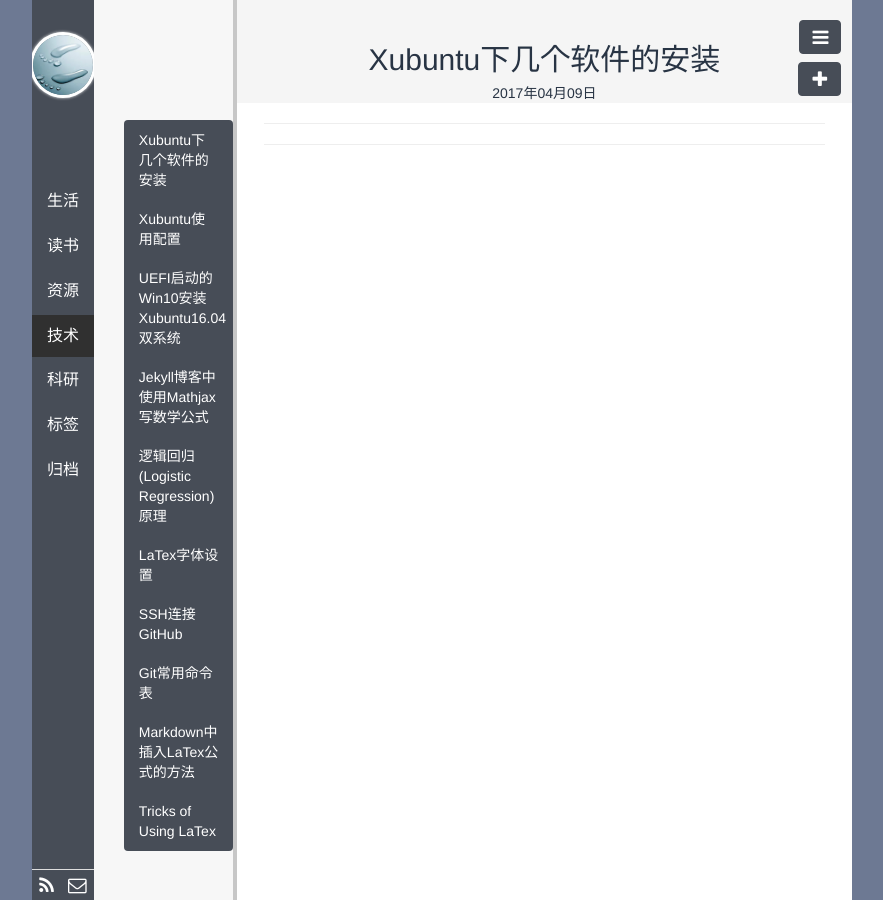
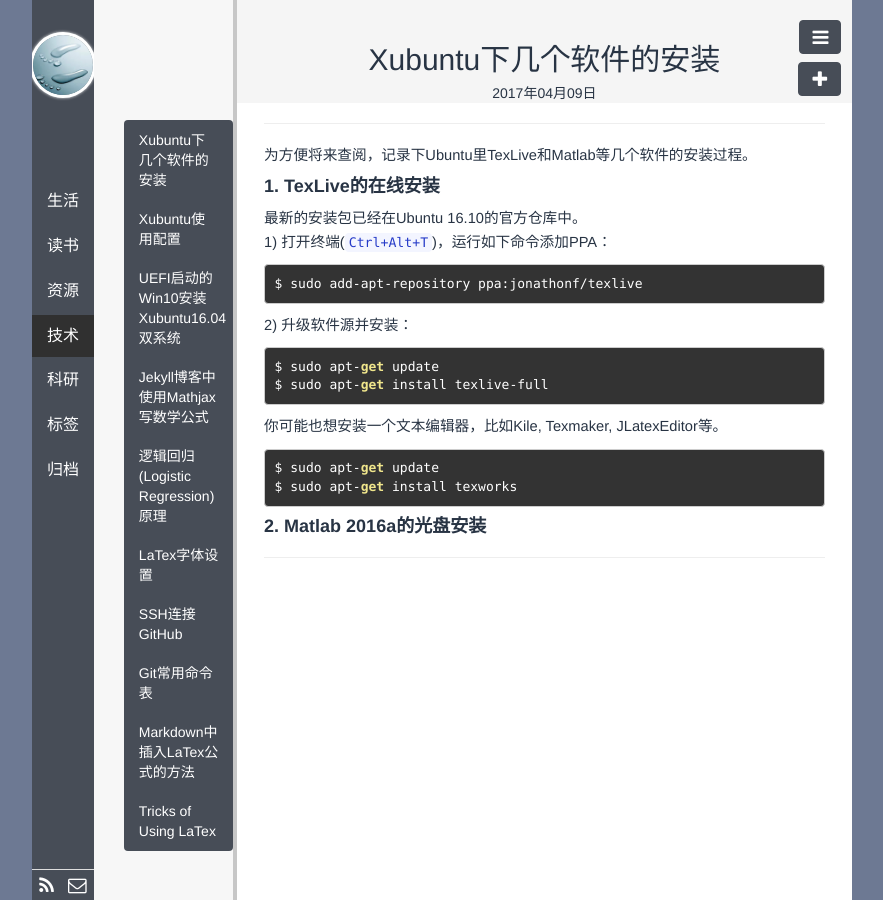
Before and after one commit to polyHong/polyHong.github.io, a Jekyll site: the page built from _posts/tech/2017-04-09-issues-install-softwares-ubuntu.md, in a window 1280 px wide. Shown: the whole page, without its empty margins (198-1081 px from the left). Built offline with Jekyll 4.4.1, drawn with Linux system fonts in a browser that asks for light colours; Markdown is read by kramdown in place of the engine named in the settings; comment, search, counter and statistics services are not loaded.

Commit message:
update software install issues post

````diff
--- a/_posts/tech/2017-04-09-issues-install-softwares-ubuntu.md
+++ b/_posts/tech/2017-04-09-issues-install-softwares-ubuntu.md
@@ -6,3 +6,30 @@
 keywords: Ubuntu, Linux
 description:
 ---
+
+为方便将来查阅，记录下Ubuntu里TexLive和Matlab等几个软件的安装过程。
+
+#### **1. TexLive的在线安装**
+最新的安装包已经在Ubuntu 16.10的官方仓库中。
+1) 打开终端(`Ctrl+Alt+T`)，运行如下命令添加PPA：
+
+```shell
+$ sudo add-apt-repository ppa:jonathonf/texlive
+```
+
+2) 升级软件源并安装：
+
+```shell
+$ sudo apt-get update
+$ sudo apt-get install texlive-full
+```
+
+你可能也想安装一个文本编辑器，比如Kile, Texmaker, JLatexEditor等。
+
+```shell
+$ sudo apt-get update
+$ sudo apt-get install texworks
+```
+
+
+#### **2. Matlab 2016a的光盘安装**
````
Also changed, not shown: 2 other files.
